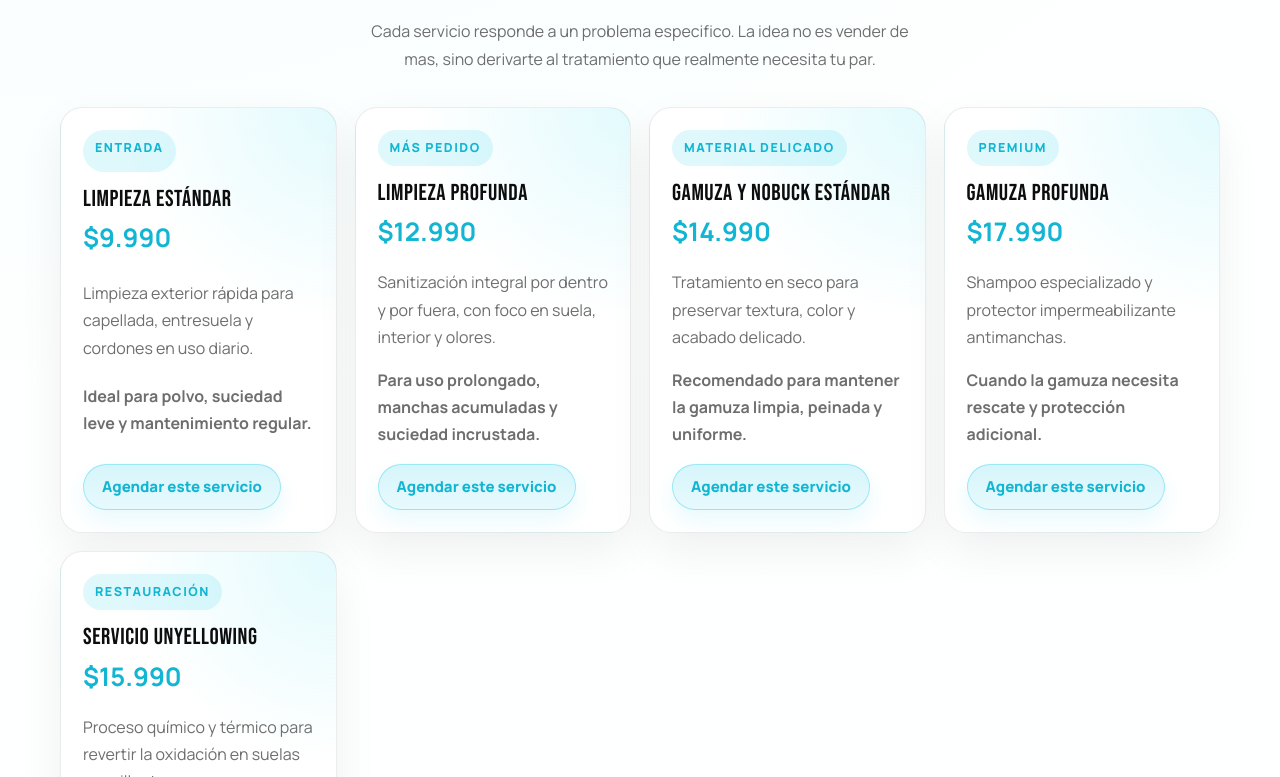
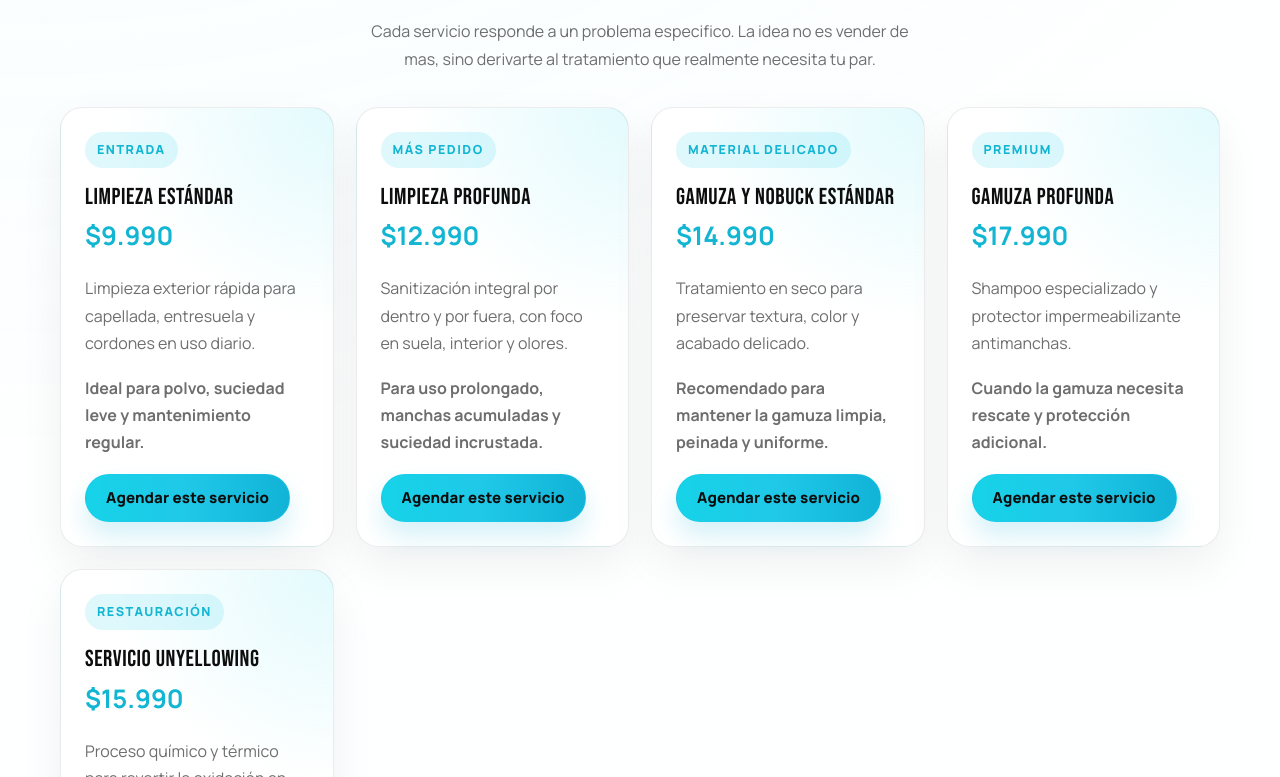
Before and after one commit to fpobletemu/sneakersspa, a React (Vite) app: page / in a window 1280 px wide. Shown: the part 1383-2160 px from the top of the page. Built offline with nearby package versions, Linux system fonts and the light colour scheme; no server answers.

Commit message:
Increase panel spacing and strengthen service CTAs

```diff
--- a/src/App.css
+++ b/src/App.css
@@ -541,13 +541,13 @@
 .services-grid {
   display: grid;
   grid-template-columns: repeat(4, minmax(0, 1fr));
-  gap: 18px;
+  gap: 22px;
 }
 
 .service-card {
   display: grid;
-  gap: 16px;
-  padding: 22px;
+  gap: 18px;
+  padding: 24px;
   background:
     radial-gradient(circle at top right, rgba(126, 234, 246, 0.22), transparent 42%),
     var(--color-white);
@@ -596,14 +596,14 @@
   justify-self: start;
   align-self: end;
   width: fit-content;
-  min-height: 46px;
-  padding-inline: 18px;
-  border: 1px solid rgba(25, 201, 232, 0.36);
-  background: linear-gradient(180deg, rgba(25, 201, 232, 0.18), rgba(25, 201, 232, 0.1));
-  color: var(--color-primary-dark);
+  min-height: 48px;
+  padding-inline: 20px;
+  border: 1px solid rgba(25, 201, 232, 0.42);
+  background: var(--gradient-primary);
+  color: var(--color-black);
   font-size: 0.94rem;
-  letter-spacing: 0;
-  box-shadow: 0 10px 22px rgba(25, 201, 232, 0.1);
+  letter-spacing: 0.01em;
+  box-shadow: 0 14px 26px rgba(17, 179, 214, 0.18);
   transition:
     transform 0.2s ease,
     box-shadow 0.2s ease,
@@ -614,10 +614,8 @@
 
 .service-link:hover {
   transform: translateY(-1px);
-  background: linear-gradient(180deg, rgba(25, 201, 232, 0.24), rgba(25, 201, 232, 0.14));
   border-color: rgba(25, 201, 232, 0.5);
-  box-shadow: 0 14px 28px rgba(25, 201, 232, 0.14);
-  color: var(--color-black);
+  box-shadow: 0 18px 30px rgba(17, 179, 214, 0.24);
 }
 
 .addon-panel {
@@ -721,7 +719,7 @@
 .coverage-section,
 .site-footer {
   display: grid;
-  gap: 18px;
+  gap: 24px;
 }
 
 .insights-layout,
@@ -732,24 +730,24 @@
 .insight-panel,
 .conditions-panel,
 .coverage-card {
-  padding: 28px;
+  padding: 32px;
 }
 
 .insight-panel {
   display: grid;
-  gap: 18px;
+  gap: 22px;
 }
 
 .insight-panel h3 {
-  margin-bottom: 4px;
+  margin-bottom: 8px;
 }
 
 .insight-panel .social-proof-grid {
-  gap: 14px;
+  gap: 16px;
 }
 
 .insight-panel .social-proof-card {
-  padding: 18px 20px;
+  padding: 22px;
 }
 
 .social-proof-grid,
@@ -760,8 +758,8 @@
 .social-proof-card,
 .care-guide-card {
   display: grid;
-  gap: 10px;
-  padding: 20px;
+  gap: 12px;
+  padding: 22px;
   border-radius: 22px;
   border: 1px solid rgba(13, 13, 13, 0.08);
   background: linear-gradient(180deg, rgba(126, 234, 246, 0.14), rgba(255, 255, 255, 1));
@@ -997,8 +995,8 @@
   }
 
   .insight-panel {
-    gap: 16px;
-    padding: 26px;
+    gap: 18px;
+    padding: 28px;
   }
 }
 
@@ -1130,7 +1128,7 @@
 
   .insight-panel {
     gap: 14px;
-    padding: 22px;
+    padding: 24px;
   }
 
   .insight-panel h3 {
@@ -1138,7 +1136,7 @@
   }
 
   .insight-panel .social-proof-card {
-    padding: 16px 18px;
+    padding: 18px;
   }
 
   .services-grid,
```
